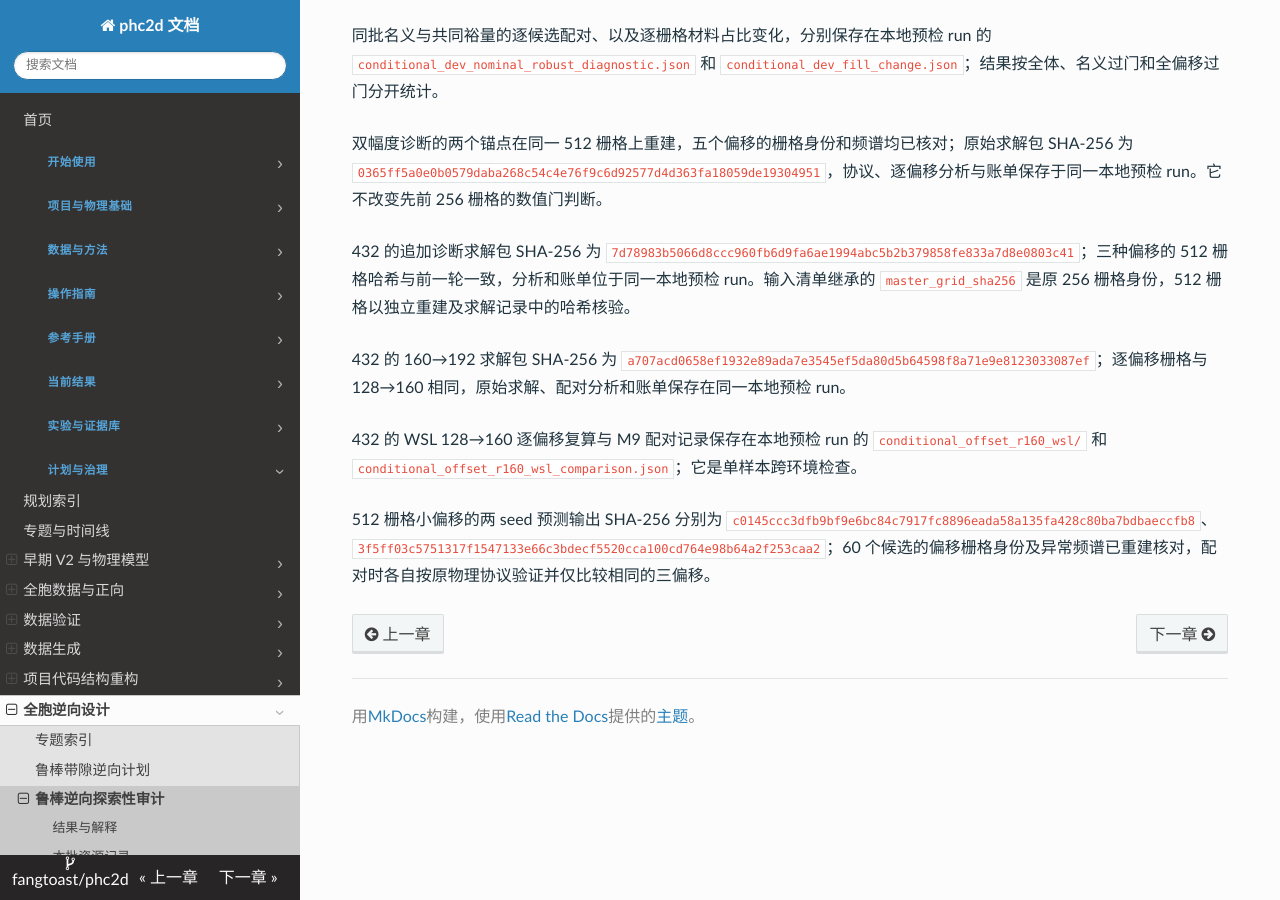
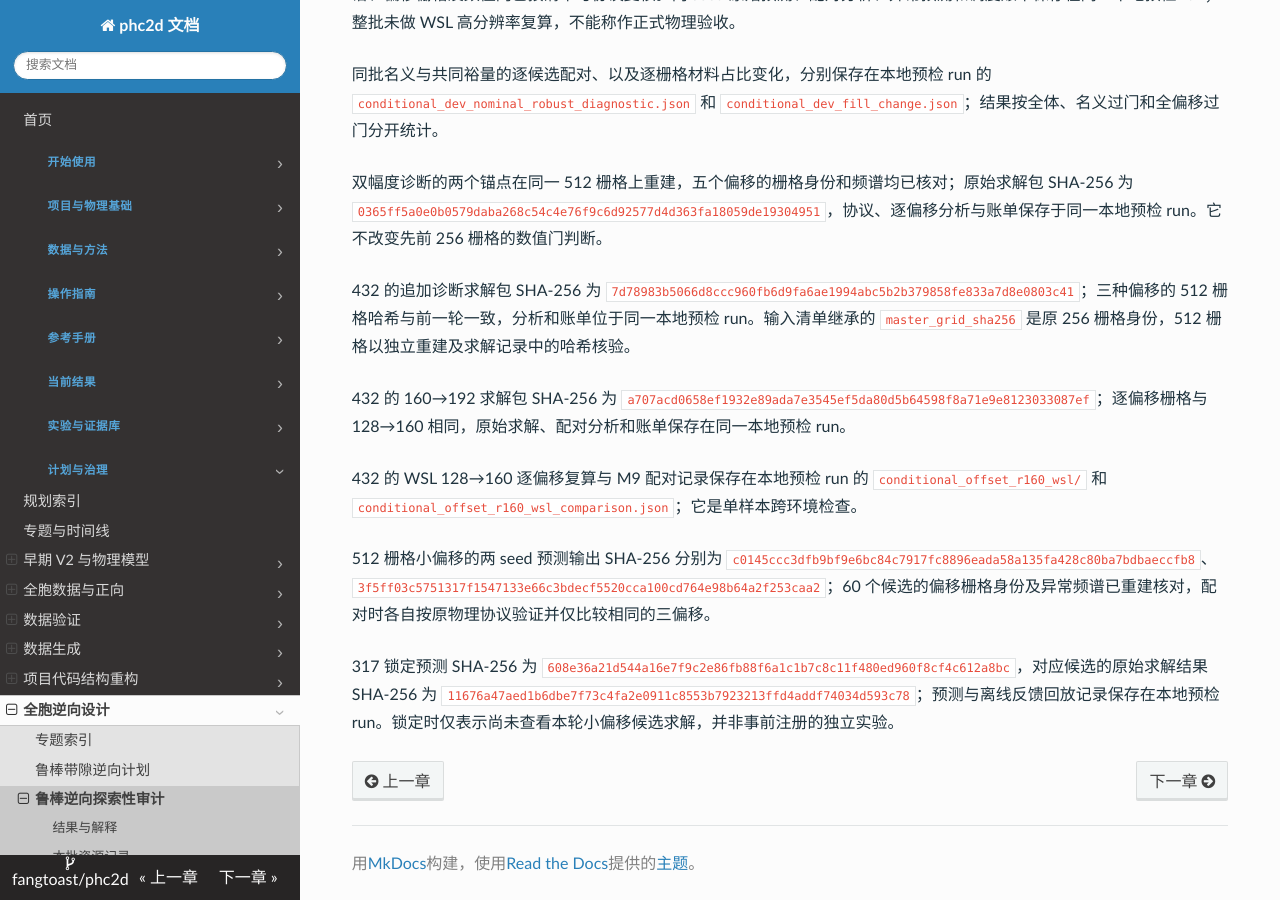
Before and after one commit to fangtoast/phc2d, an MkDocs documentation site: the page built from docs/results/inverse/鲁棒带隙逆向可用性审计.md, in a window 1280 px wide and 900 px high, scrolled down 5694 px. Built offline with MkDocs 1.6.1, drawn with Linux system fonts in a browser that asks for light colours; some of the changed text lies outside the part shown.

Commit message:
Record locked inverse candidate feedback replay

```diff
--- a/docs/results/inverse/鲁棒带隙逆向可用性审计.md
+++ b/docs/results/inverse/鲁棒带隙逆向可用性审计.md
@@ -49,6 +49,7 @@ source_artifacts:
 | 432 的 WSL 跨环境复核 | 128→160 的同一三偏移，WSL `meep_env` 与 M9 的共同带边和各偏移数值门判断一致；各层全部频带最大差约 $2.98\times10^{-7}$ | 仅覆盖一个事后选取开发样本；160→192 尚无 WSL 对照，不能据此升级全批或 P2 验收 |
 | 512 栅格小偏移代理诊断 | 两个 GL checkpoint 对 60 个候选分别有 9 和 2 条带序异常；seed 1 异常位于 B6–B9 的相邻带，seed 2 的 2 条位于目标 B4–B5 | 异常谱保留但不评分；512→64 输入与原训练栅格合同不同，属于分布诊断。seed 1 的异常虽然不在目标带对，仍不能据此默认目标频率预测可靠 |
 | 432 的小偏移代理与物理配对 | seed 1/2 预测目标裕量分别为 −0.02249/−0.03510，而同三偏移、同栅格的 M9 128→160 过门物理裕量为 0.00593；WSL 复算一致 | 同一个事后选取的结构、两个 checkpoint，并非两个独立物理试验；模型为固定 81 k 点预测，物理值使用自适应带边搜索 |
+| 317 邻域的锁定预测与物理回放 | 在查看该批候选的 512 栅格小偏移求解结果前，seed 1/2 单锚点校正均选中同一阈值候选，预测裕量 0.01619/0.02065；96→128 物理复算过门，裕量由锚点 −0.01775 改善到候选 0.01144，反馈规则接受 | 两 seed 共用一个物理候选；该结构此前已在 256 栅格较大偏移下观察，且这是既有求解结果的离线反馈回放，非独立测试或完整在线 P3。高分辨率及 WSL 复核需另行完成 |
 | 条件批次的代理异常与排序 | Global–Local seed 1/2 分别有 9/60、2/60 条出现预测能带顺序异常而无有效评分；完整预测组分别为 10/12、11/12，选中候选相对组内随机选择的真实裕量均差为 0.0237、0.0294 | 排序包含数值未过门候选，且排除了含异常预测的整组；通过数值门且预测完整的只有 2 组，均差均为 0.0251，仅描述性结果。两 seed 无预测正裕量，虚假正例比例的分母为零，不能定义 |
 | 条件批次单锚点校正 | 6 个有有效过门锚点的来源、19 个有效过门邻域候选中，seed 1/2 的裕量 MAE 从 0.0232/0.0224 降到 0.00376/0.00455 | 按过门和有效预测事后筛选，条件来源选取也依赖粗筛；不是未见目标测试或在线成本收益 |
 | 条件批次几何诊断 | 假设阈值的周期栅格诊断作业在解包环境时因内存不足退出，尚无几何筛查结果 | 解包失败不表示结构不合格；失败日志与资源记录保留在本地预检 run，未自动重提 |
@@ -161,3 +162,5 @@ ConvNeXt seed 1 的回放记录位于同一 run 的 `validation_replay_convnext_
 432 的 WSL 128→160 逐偏移复算与 M9 配对记录保存在本地预检 run 的 `conditional_offset_r160_wsl/` 和 `conditional_offset_r160_wsl_comparison.json`；它是单样本跨环境检查。
 
 512 栅格小偏移的两 seed 预测输出 SHA-256 分别为 `c0145ccc3dfb9bf9e6bc84c7917fc8896eada58a135fa428c80ba7bdbaeccfb8`、`3f5ff03c5751317f1547133e66c3bdecf5520cca100cd764e98b64a2f253caa2`；60 个候选的偏移栅格身份及异常频谱已重建核对，配对时各自按原物理协议验证并仅比较相同的三偏移。
+
+317 锁定预测 SHA-256 为 `608e36a21d544a16e7f9c2e86fb88f6a1c1b7c8c11f480ed960f8cf4c612a8bc`，对应候选的原始求解结果 SHA-256 为 `11676a47aed1b6dbe7f73c4fa2e0911c8553b7923213ffd4addf74034d593c78`；预测与离线反馈回放记录保存在本地预检 run。锁定时仅表示尚未查看本轮小偏移候选求解，并非事前注册的独立实验。
```
